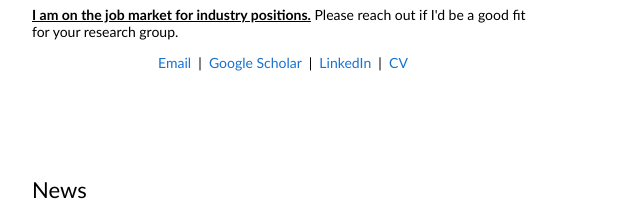
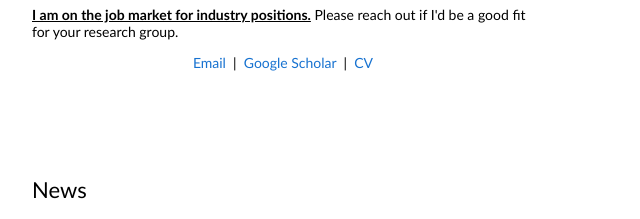
Before and after one commit to hercky/hercky.github.io, a plain HTML site: page index.html in a window 1280 px wide. Shown: the part 338-557 px from the top of the page, 228-868 px from the left. Drawn offline with Linux system fonts and the light colour scheme.

Commit message:
removed the linkedIn link

```diff
--- a/index.html
+++ b/index.html
@@ -107,7 +107,7 @@
               <p style="text-align:center">
                 <a href="mailto:harsh.satija@mail.mcgill.ca">Email</a> &nbsp|&nbsp
                 <a href="https://scholar.google.ca/citations?user=DR1cT0MAAAAJ&hl=en">Google Scholar</a> &nbsp|&nbsp
-                <a href="https://ca.linkedin.com/"> LinkedIn </a> &nbsp|&nbsp
+                <!-- <a href="https://ca.linkedin.com/"> LinkedIn </a> &nbsp|&nbsp -->
                 <a href="data/cv.pdf"> CV </a>
               </p>
             </td>
```
